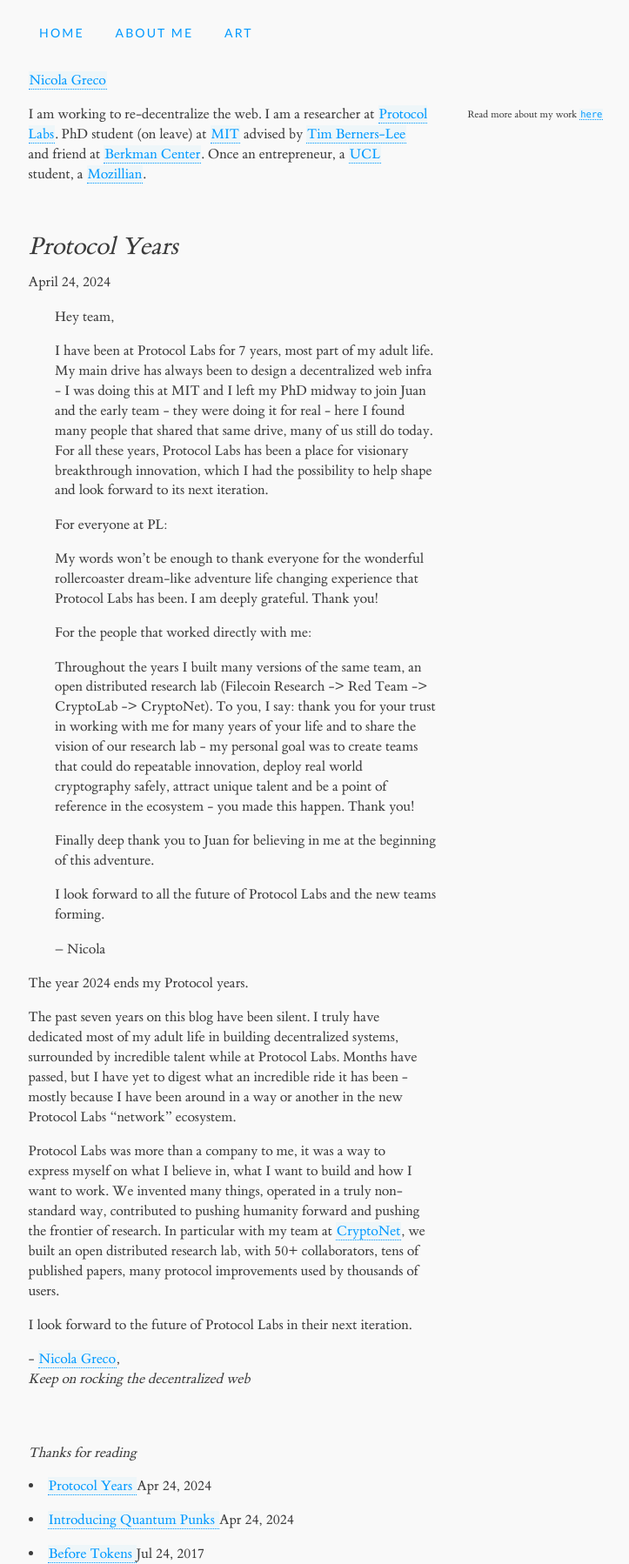
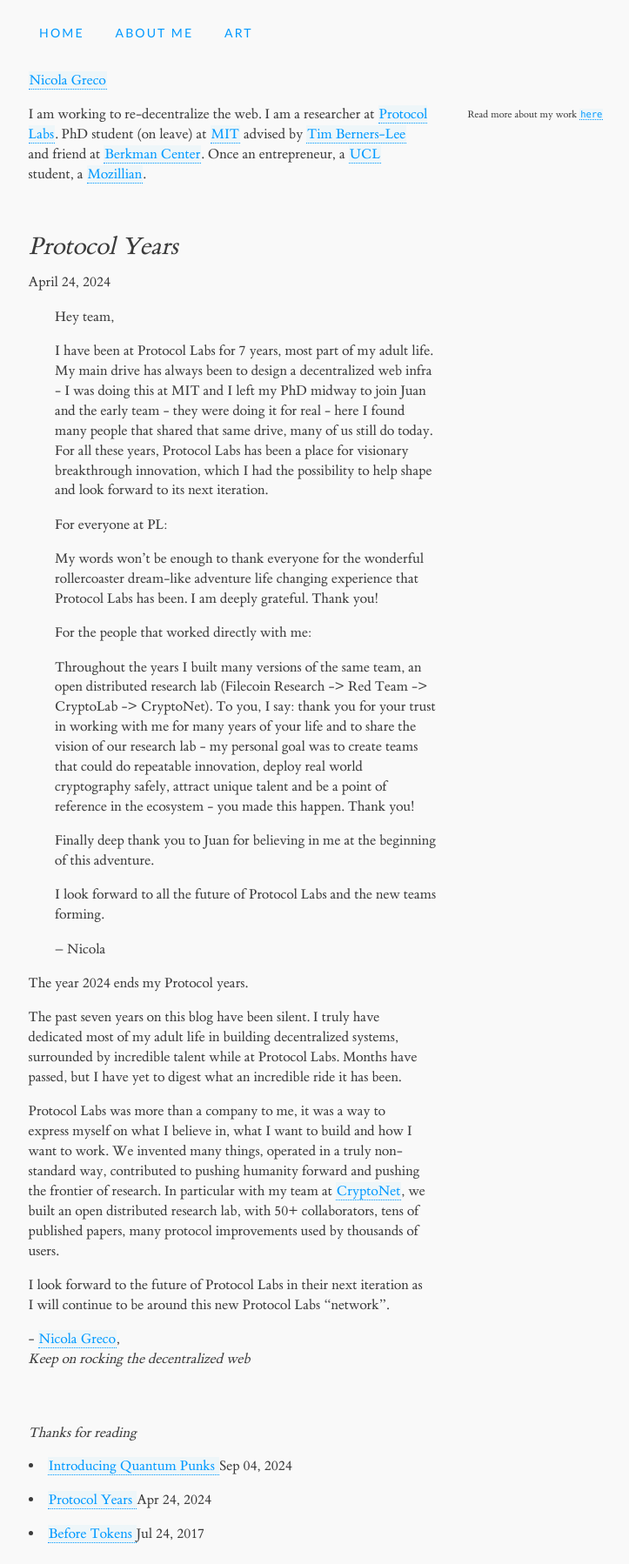
Before and after one commit to nicola/nicola.github.io, a Jekyll site: the page built from _posts/2025-01-27-protocol-years.md, in a window 1280 px wide. Shown: the whole page at 87% size, without its empty margins (75-798 px from the left). Built offline with Jekyll 4.4.1, drawn with Linux system fonts in a browser that asks for light colours; comment, search, counter and statistics services are not loaded; after the commit the page ends 1775 px from its top, so only the background shows below that.

Commit message:
fix phrasing

```diff
--- a/_posts/2024-09-04-quantum-punks.md
+++ b/_posts/2024-09-04-quantum-punks.md
@@ -1,7 +1,7 @@
 ---
 layout: post
 title:  "Introducing Quantum Punks"
-date:   2024-04-24 13:06:00
+date:   2024-09-04 13:06:00
 categories: Work
 ---
 
--- a/_posts/2025-01-27-protocol-years.md
+++ b/_posts/2025-01-27-protocol-years.md
@@ -27,8 +27,8 @@
 
 The year 2024 ends my Protocol years.
 
-The past seven years on this blog have been silent. I truly have dedicated most of my adult life in building decentralized systems, surrounded by incredible talent while at Protocol Labs. Months have passed, but I have yet to digest what an incredible ride it has been - mostly because I have been around in a way or another in the new Protocol Labs "network" ecosystem.
+The past seven years on this blog have been silent. I truly have dedicated most of my adult life in building decentralized systems, surrounded by incredible talent while at Protocol Labs. Months have passed, but I have yet to digest what an incredible ride it has been.
 
 Protocol Labs was more than a company to me, it was a way to express myself on what I believe in, what I want to build and how I want to work. We invented many things, operated in a truly non-standard way, contributed to pushing humanity forward and pushing the frontier of research. In particular with my team at [CryptoNet](https://cryptonet.org), we built an open distributed research lab, with 50+ collaborators, tens of published papers, many protocol improvements used by thousands of users.
 
-I look forward to the future of Protocol Labs in their next iteration.
+I look forward to the future of Protocol Labs in their next iteration as I will continue to be around this new Protocol Labs "network".
```
